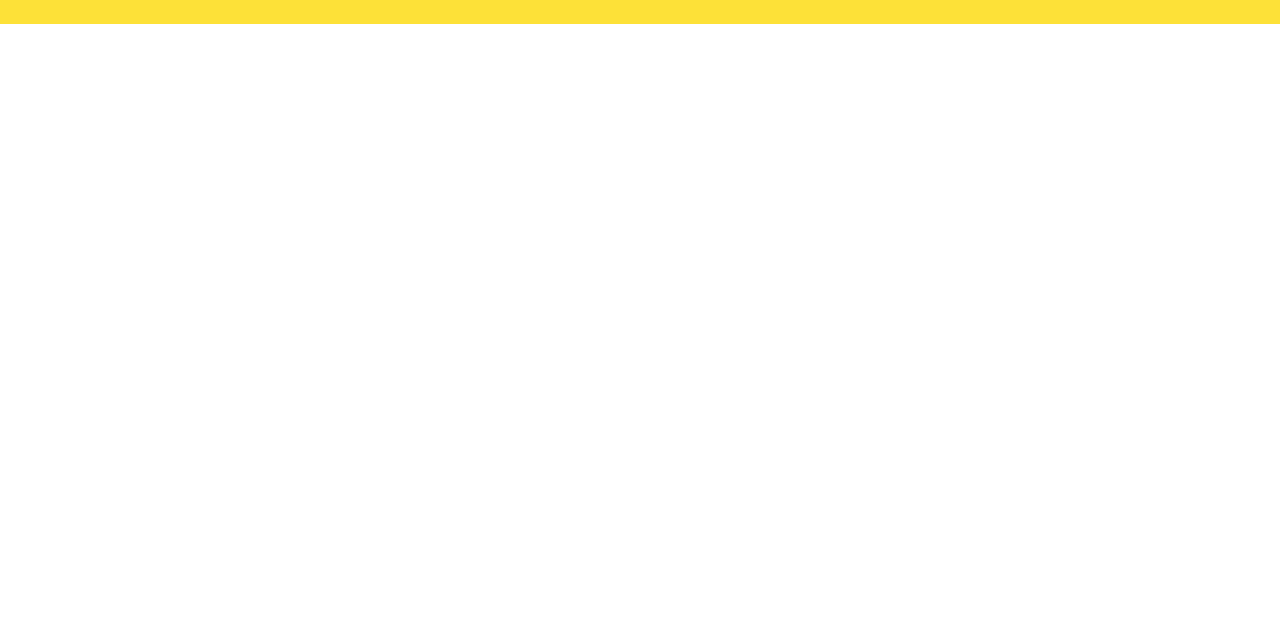
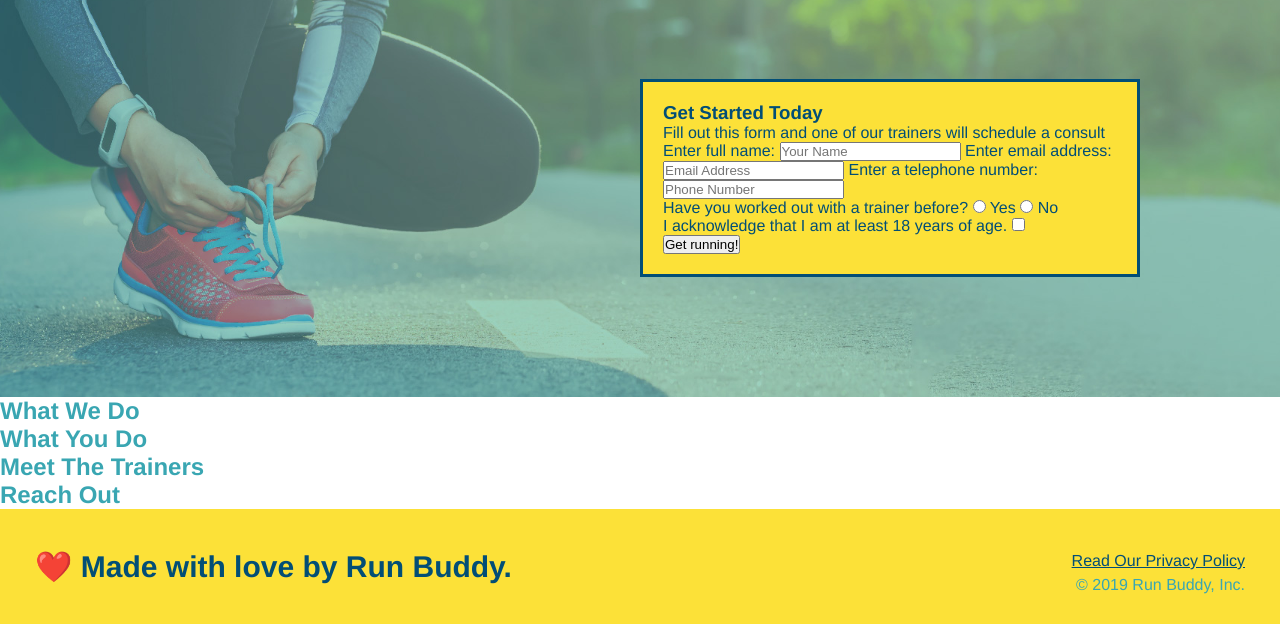
Before and after one commit to mnshaun24/run-buddy, a plain HTML site: page index.html in a window 1280 px wide. Shown: the part 285-909 px from the top of the page. Before the commit the page ends 800 px from the top, so only its background shows below. Drawn offline with Linux system fonts and the light colour scheme.

Commit message:
after restore and fix

```diff
--- a/assets/css/style.css
+++ b/assets/css/style.css
@@ -3,6 +3,33 @@
     padding: 0;
     box-sizing: border-box;
 }
+
+/* Hero Style Start */
+.hero {
+    background-image: url("../images/hero-bg.jpg");
+    height: 600px;
+    background-size: cover;
+    background-position: center;
+    position: relative;
+  }
+
+  .hero-form {
+    background-color: #fce138;
+    padding: 20px;
+    width: 500px;
+    color: #024e76;
+    border-style: solid;
+    border-width: 3px;
+    border-color: #024e76;
+    padding: 20px;
+    width: 500px;
+    color: #024e76;
+    position: absolute;
+    bottom: 120px;
+    right: 140px;
+  }
+
+  /* Hero Style End */
 
 body {
     /* */
--- a/index.html
+++ b/index.html
@@ -35,10 +35,40 @@
     </header>
 
     <!-- "hero/jumbotron" -->
-    <section>
-
+    <section class="hero">
+        <div class="hero-form">
+            <h3>Get Started Today</h3>
+            <p>Fill out this form and one of our trainers will schedule a consult</p>
+          <!-- Add form element -->
+          <form>
+            <label for="name">Enter full name:</label>
+            <input type="text" placeholder="Your Name" name="name" id="name" />
+            <label for="email">Enter email address:</label>
+            <input type="email" placeholder="Email Address" name="email" id="email" />
+            <label for="phone">Enter a telephone number:</label>
+            <input type="phone" placeholder="Phone Number" name="phone" id="phone"/>
+            <p>
+                Have you worked out with a trainer before?
+                <input type="radio" name="trainer-confirm" id="trainer-yes" />
+                <label for="trainer-yes">Yes</label>
+                <input type="radio" name="trainer-confirm" id="trainer-no" />
+                <label for="trainer-no">No</label>
+              </p>
+              <p>
+                <label for="checkbox" >
+                  I acknowledge that I am at least 18 years of age.
+                </label>
+                <input type="checkbox" name="age-confirm" id="checkbox" />
+              </p>
+              <button type="submit">
+                Get running!
+              </button>
+          </form>
+          </div>
 
     </section>
+
+    <!-- end hero -->
 
     <!-- "what we do" section -->
     <section>
```
Also changed, not shown: assets/images/hero-bg.jpg (added).
